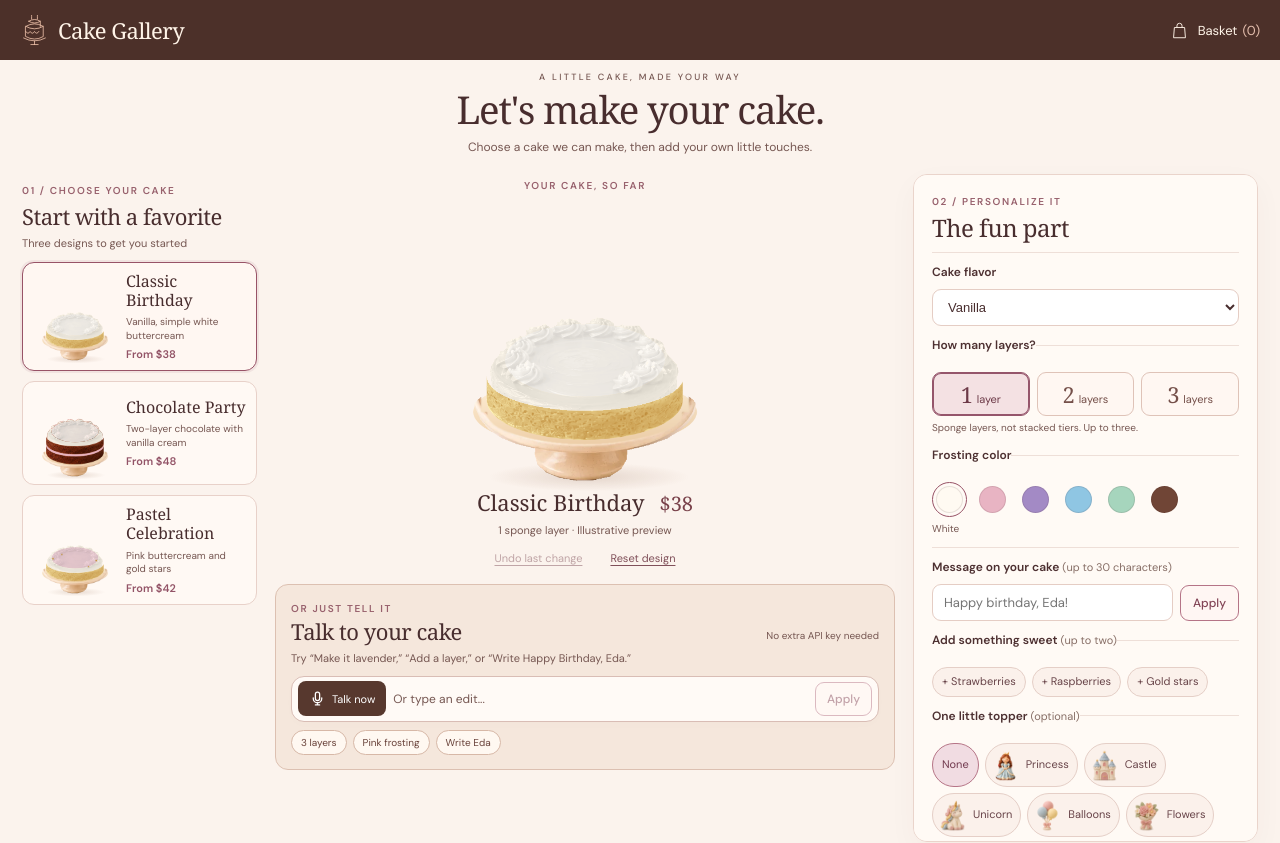
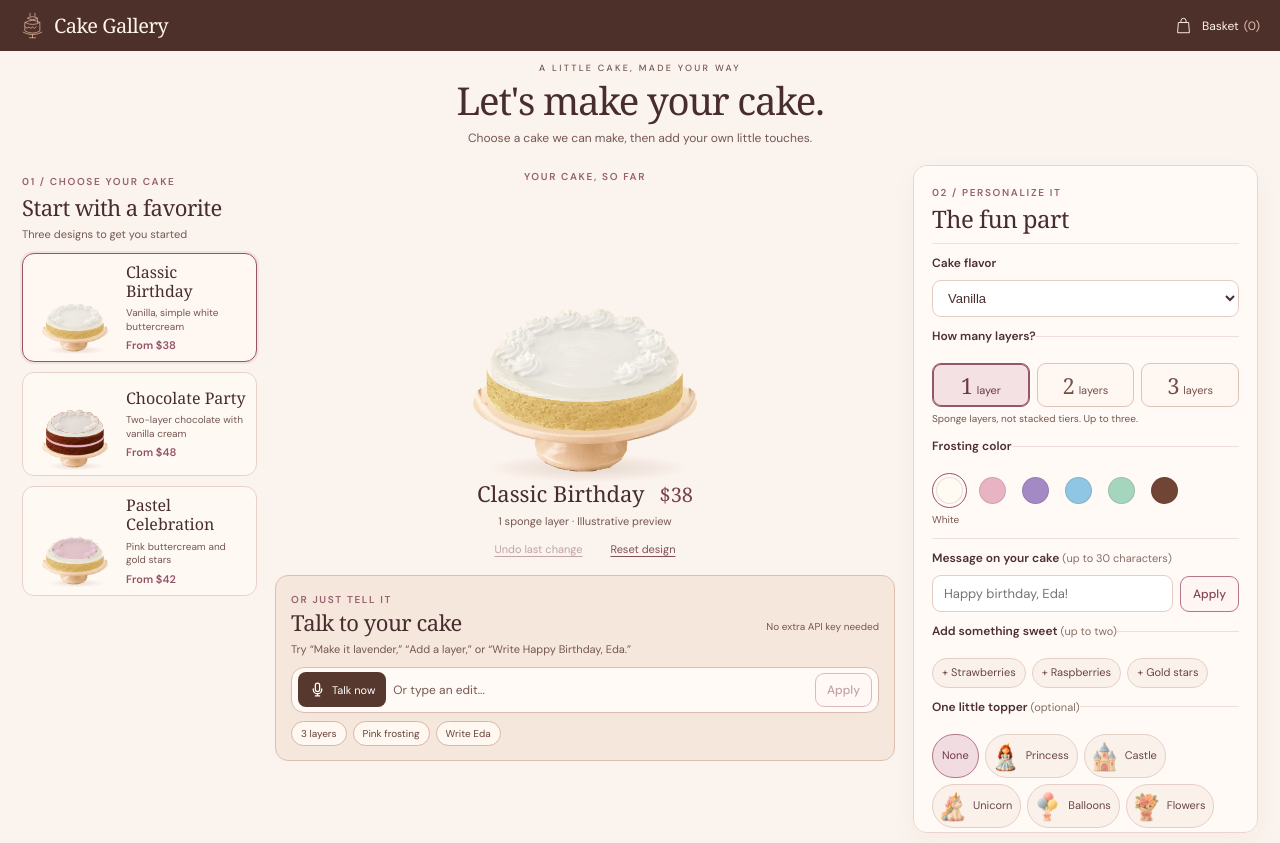
Before and after one commit to edakturk14/cake-builder, a React (Vite) app: page / in a window 1280 px wide. Shown: the top 843 px of the page. Built offline with nearby package versions, Linux system fonts and the light colour scheme; a web font is replaced by a local one.

Commit message:
Slightly reduce chocolate header height and brighten topper thumbnails

```diff
--- a/src/styles/customizer.css
+++ b/src/styles/customizer.css
@@ -351,3 +351,16 @@
   flex: 0 0 auto;
 }
 .customizer-editor .topper-choice span { white-space: nowrap; }
+
+/* Final compact header: keep the chocolate color but reclaim a little height. */
+@media (min-width: 601px) {
+  .site-header { height: 51px; padding-top: 5px; padding-bottom: 5px; }
+  .site-header .brand { font-size: 20px; }
+  .site-header .brand svg { height: 27px; width: 25px; }
+  .site-header .basket-trigger { font-size: 12px; }
+}
+@media (max-width: 600px) {
+  .site-header { height: 48px; padding-top: 5px; padding-bottom: 5px; }
+}
+.preview-unsaved { font-size: 10px; color: #876f67; font-weight: 400; }
+.customizer-editor .topper-choice img { filter: saturate(1.32) contrast(1.06); }
```
